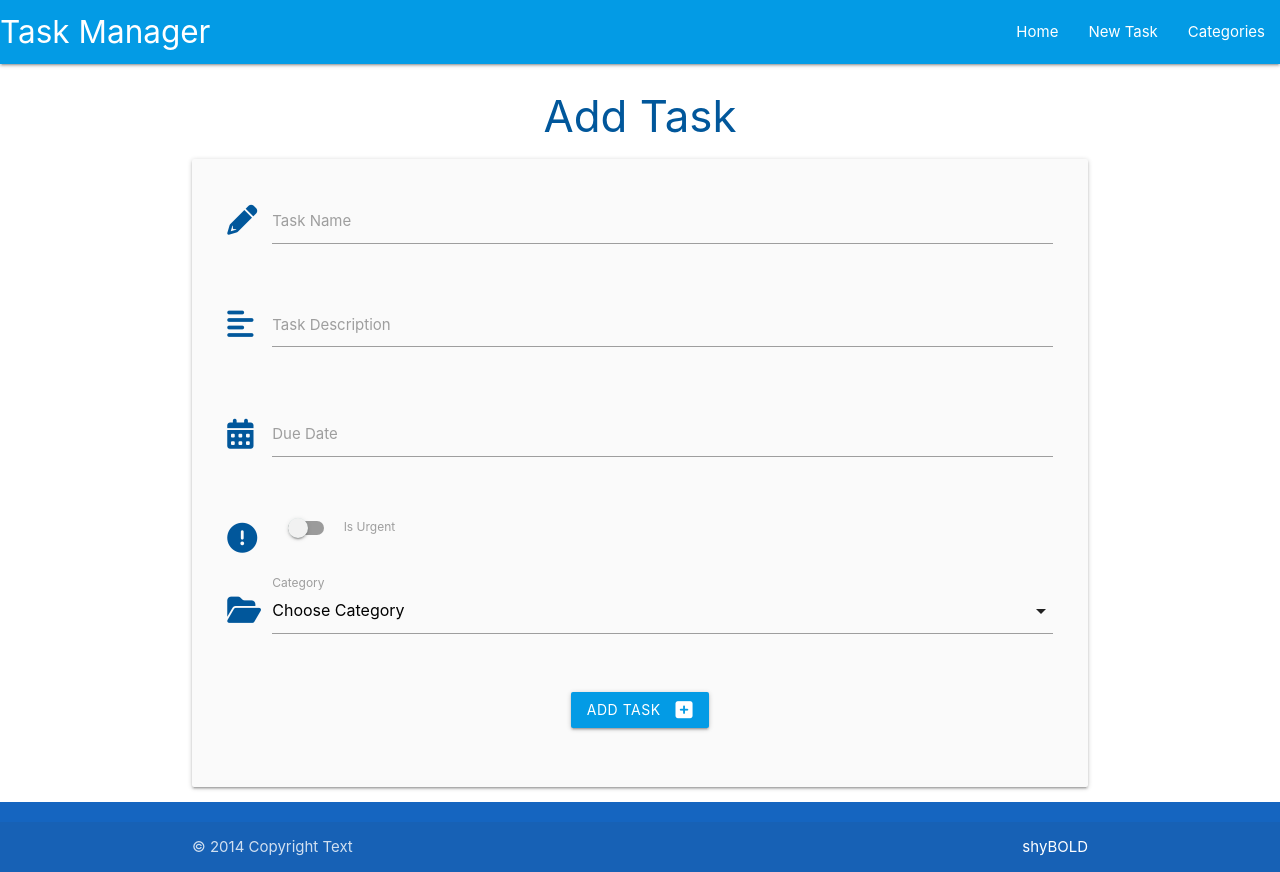
After one commit to SamuelUkachukwu/Task-Manager, a Flask app: page /add_task in a window 1280 px wide. The commit adds this page. Run offline with Flask 2, Linux system fonts and the light colour scheme; data that the repository does not hold is empty; some libraries are stand-ins or nearby versions.

Commit message:
Add add_task page and functionality

```diff
--- a/taskmanager/routes.py
+++ b/taskmanager/routes.py
@@ -33,3 +33,28 @@ def edit_category(category_id):
         db.session.commit()
         return redirect(url_for("categories"))
     return render_template("edit_category.html", category=category)
+
+
+@app.route("/delete_category/<int:category_id>")
+def delete_category(category_id):
+    category = Category.query.get_or_404(category_id)
+    db.session.delete(category)
+    db.session.commit()
+    return redirect(url_for("categories"))
+
+
+@app.route("/add_task", methods=["GET", "POST"])
+def add_task():
+    categories = list(Category.query.order_by(Category.category_name).all())
+    if request.method == "POST":
+        task = Task(
+            task_name=request.form.get("task_name"),
+            task_description=request.form.get("task_description"),
+            is_urgent=bool(True if request.form.get("is_urgent") else False),
+            due_date=request.form.get("due_date"),
+            category_id=request.form.get("category_id")
+        )
+        db.session.add(task)
+        db.session.commit()
+        return redirect(url_for("home"))
+    return render_template("add_task.html", categories=categories)
--- a/taskmanager/static/js/script.js
+++ b/taskmanager/static/js/script.js
@@ -1,4 +1,16 @@
 document.addEventListener('DOMContentLoaded', function() {
-    let sidenav = document.querySelectorAll('.sidenav');
-    M.Sidenav.init(sidenav);
+  // sidenav initialization
+  let sidenav = document.querySelectorAll('.sidenav');
+  M.Sidenav.init(sidenav);
+
+  // datepicker initialization
+  let datepicker = document.querySelectorAll('.datepicker');
+  M.Datepicker.init(datepicker, {
+    format: 'dd mmmm, yyyy',
+    i18n: {done:'Select'}
   });
+
+  //
+  let selects = document.querySelectorAll('select');
+  M.FormSelect.init(selects);
+});
--- a/taskmanager/templates/add_category.html
+++ b/taskmanager/templates/add_category.html
@@ -8,7 +8,7 @@
         <!-- category name -->
         <div class="row">
             <div class="input-field col s12">
-                <i class="fas fa-holder-open prefix light-blue-text text-darken-4"></i>
+                <i class="fas fa-folder-open prefix light-blue-text text-darken-4"></i>
                 <input id="category_name" name="category_name" type="text" minlength="3" maxlength="25" class="validate" required>
                 <label for="category_name">Category Name</label>
             </div>
@@ -16,7 +16,7 @@
         <!-- submit button -->
         <div class="row">
             <div class="input-field col s12 center-align">
-                <button type="submit">Add Category <i class="fas fa-plus-square right"></i></button>
+                <button type="submit" class="btn light-blue darken-1">Add Category <i class="fas fa-plus-square right"></i></button>
             </div>
         </div>
     </form>
--- /dev/null
+++ b/taskmanager/templates/add_task.html
@@ -0,0 +1,69 @@
+{% extends "base.html" %}
+{% block content %}
+
+<h3 class="light-blue-text text-darken-4 center-align">Add Task</h3>
+
+<div class="row card-panel grey lighten-5">
+    <form class="col s12" method="POST" action="{{ url_for('add_task') }}">
+        <!-- task name -->
+        <div class="row">
+            <div class="input-field col s12">
+                <i class="fas fa-pencil-alt prefix light-blue-text text-darken-4"></i>
+                <input id="task_name" name="task_name" type="text" minlength="50" maxlength="25" class="validate"
+                    required>
+                <label for="task_name">Task Name</label>
+            </div>
+        </div>
+        <!-- task description -->
+        <div class="row">
+            <div class="input-field col s12">
+                <i class="fas fa-align-left prefix light-blue-text text-darken-4"></i>
+                <textarea id="task_description" name="task_description" type="text" minlength="5" maxlength="200"
+                    class="materialize-textarea validate" required></textarea>
+                <label for="task_description">Task Description</label>
+            </div>
+        </div>
+        <!-- due date -->
+        <div class="row">
+            <div class="input-field col s12">
+                <i class="fas fa-calendar-alt prefix light-blue-text text-darken-4"></i>
+                <input id="due_date" name="due_date" type="text" class="datepicker validate" required>
+                <label for="due_date">Due Date</label>
+            </div>
+        </div>
+        <!-- is_urgent -->
+        <div class="row">
+            <div class="input-field col s12">
+                <div class="switch">
+                    <i class="fas fa-exclamation-circle prefix light-blue-text text-darken-4"></i>
+                    <label for="is_urgent">
+                        <input id="is_urgent" name="is_urgent" type="checkbox">
+                        <span class="lever"></span>
+                        Is Urgent
+                    </label>
+                </div>
+            </div>
+        </div>
+        <!-- category id -->
+        <div class="row">
+            <div class="input-field col s12">
+                <i class="fas fa-folder-open prefix light-blue-text text-darken-4"></i>
+                <select name="category_id" id="category_id" class="validate" required>
+                    <option value="" disabled selected>Choose Category</option>
+                    {% for category in categories %}
+                    <option value="{{ category.id }}">{{ category.category_name }}</option>
+                    {% endfor %}
+                </select>
+                <label for="category_id">Category</label>
+            </div>
+        </div>
+        <!-- submit button -->
+        <div class="row">
+            <div class="input-field col s12 center-align">
+                <button type="submit" class="btn light-blue darken-1">Add Task <i
+                        class="fas fa-plus-square right"></i></button>
+            </div>
+        </div>
+    </form>
+</div>
+{% endblock %}
--- a/taskmanager/templates/base.html
+++ b/taskmanager/templates/base.html
@@ -24,7 +24,7 @@
                 <a href="#" data-target="mobile-demo" class="sidenav-trigger"><i class="fa-solid fa-bars"></i></i></a>
                 <ul class="right hide-on-med-and-down">
                     <li><a href="{{ url_for('home') }}">Home</a></li>
-                    <li><a href="">New Task</a></li>
+                    <li><a href="{{ url_for('add_task') }}">New Task</a></li>
                     <li><a href="{{ url_for('categories') }}">Categories</a></li>
 
                 </ul>
@@ -33,7 +33,7 @@
 
         <ul class="sidenav" id="mobile-demo">
             <li><a href="{{ url_for('home') }}">Home</a></li>
-            <li><a href="">New Task</a></li>
+            <li><a href="{{ url_for('add_task') }}">New Task</a></li>
             <li><a href="{{ url_for('categories') }}">Categories</a></li>
         </ul>
     </header>
--- a/taskmanager/templates/categories.html
+++ b/taskmanager/templates/categories.html
@@ -21,7 +21,7 @@
         </div>
         <div class="card-action">
           <a href="{{ url_for('edit_category', category_id=category.id) }}" class="btn green accent-4">Edit</a>
-          <a href="#" class="btn red">Delete</a>
+          <a href="{{ url_for('delete_category', category_id=category.id) }}" class="btn red">Delete</a>
         </div>
       </div>
     </div>
```
Also changed, not shown: taskmanager/templates/task.html (+8 -0 lines).
